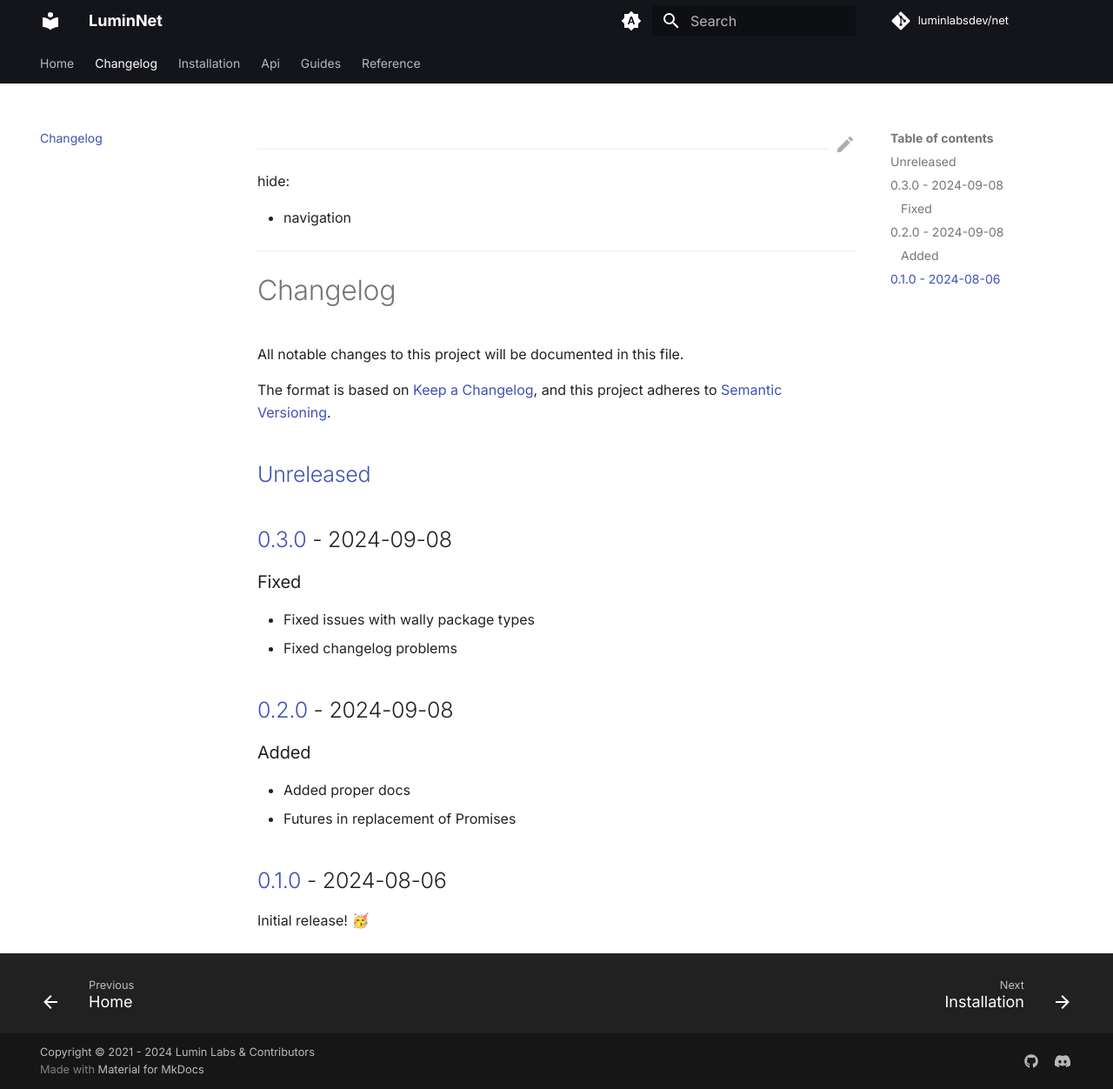
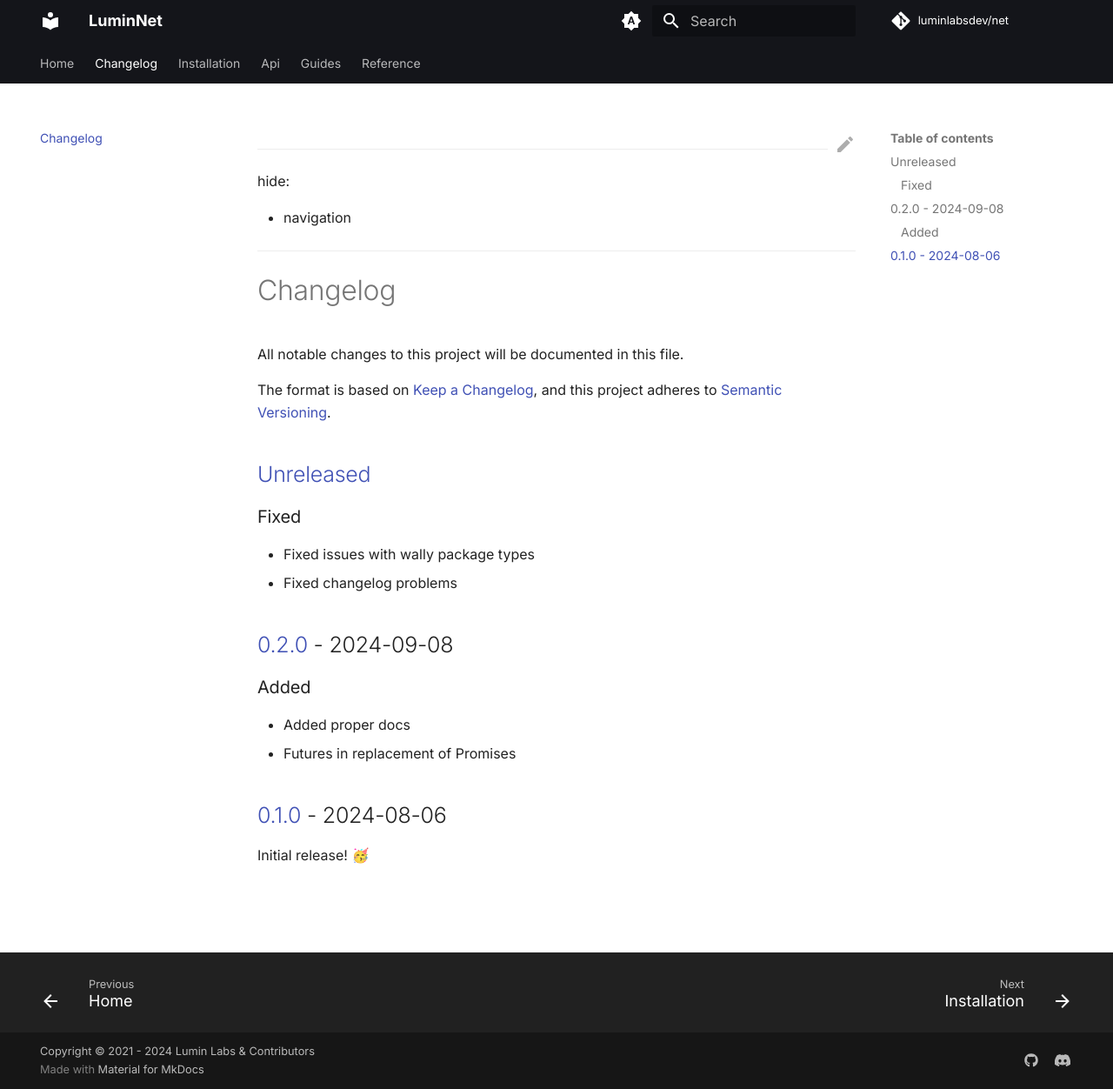
Before and after one commit to luminlabsdev/net, an MkDocs documentation site: the page built from docs/changelog.md, in a window 1280 px wide and 1252 px high. Shown: the whole window at 87% size. Built offline with MkDocs 1.6.1 and Material for MkDocs 9.7.7, drawn with Linux system fonts in a browser that asks for light colours; comment, search, counter and statistics services are not loaded.

Commit message:
update again

```diff
--- a/docs/changelog.md
+++ b/docs/changelog.md
@@ -15,8 +15,6 @@ and this project adheres to [Semantic Versioning](https://semver.org/spec/v2.0.0
 
 ## [Unreleased]
 
-## [0.3.0] - 2024-09-08
-
 ### Fixed
 
 - Fixed issues with wally package types
@@ -33,7 +31,6 @@ and this project adheres to [Semantic Versioning](https://semver.org/spec/v2.0.0
 
 Initial release! 🥳
 
-[unreleased]: https://github.com/luminlabsdev/net/compare/v0.3.0...HEAD
-[0.3.0]: https://github.com/luminlabsdev/net/compare/v0.2.0...v0.3.0
+[unreleased]: https://github.com/luminlabsdev/net/compare/v0.2.0...HEAD
 [0.2.0]: https://github.com/luminlabsdev/net/compare/v0.1.0...v0.2.0
 [0.1.0]: https://github.com/luminlabsdev/net/compare/54e6996b9825a91f9cc70fd2ccf9721db831df32...v0.1.0
```
Also changed, not shown: 1 other file.
